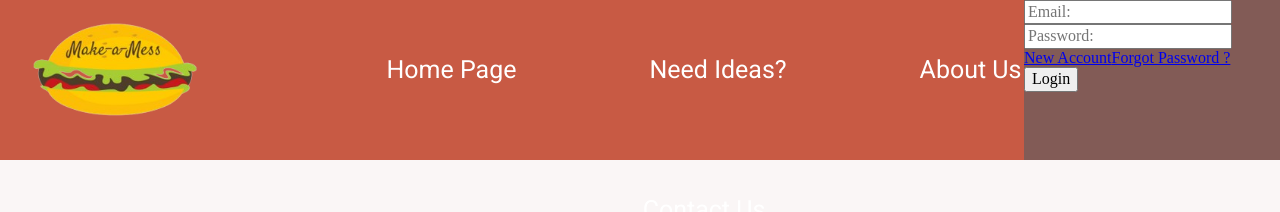
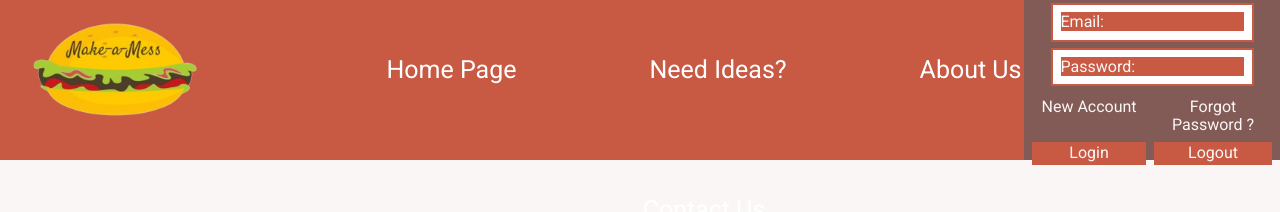
Before and after one commit to Vitavy-Vita/Make-a-Mess, a React (Create React App) app in the folder frontend/: page / in a window 1280 px wide. Shown: the top 212 px of the page. Built offline with nearby package versions, Linux system fonts and the light colour scheme; a web font is replaced by a local one.

Commit message:
fixed sticky situation

```diff
--- a/frontend/src/SASS/_header.scss
+++ b/frontend/src/SASS/_header.scss
@@ -135,7 +135,7 @@ nav {
     display: flex;
     justify-content: space-around;
     flex-wrap: wrap;
-    width: 60%;
+    width: 50%;
     .nav-option {
       text-align: center;
       display: block;
@@ -184,7 +184,7 @@ nav {
 .react-icon {
   color: variables.$gray;
   position: absolute;
-  top: 30px;
+  top: 26px;
   left: 250px;
   z-index: 2;
   cursor: pointer;
--- a/frontend/src/SASS/_login.scss
+++ b/frontend/src/SASS/_login.scss
@@ -3,11 +3,12 @@
 /* -------------------------------------------------------------------------- */
 /*                                 login-area-desktop                                */
 /* -------------------------------------------------------------------------- */
-.login-area-desktop{
-   display: none;
+.login-area-desktop {
+  display: none;
 }
-@media screen and (min-width: 415px){
+@media screen and (min-width: 415px) {
   .login-area-desktop {
+    width: 40%;
     display: block;
     height: 10em;
     position: absolute;
@@ -16,10 +17,92 @@
     margin: 0;
     padding: 0;
     background-color: variables.$brown;
+    text-align: center;
+    form {
+      display: flex;
+      flex-direction: column;
+      justify-content: center;
+      align-items: center;
+    }
+    input {
+      font-family: variables.$text-font;
+      margin: 0.2em;
+      padding: 0.5em;
+      border: 2px solid variables.$red;
+    }
+    input::placeholder {
+      color: variables.$gray;
+      background-color: variables.$red;
+    }
+    a {
+      font-family: variables.$text-font;
+      text-decoration: none;
+      color: variables.$gray;
+    }
+    .buttons {
+      margin: 0.5em;
+      display: grid;
+      grid-template-columns: repeat(2, 1fr);
+      gap:0.5em;
+    }
+    button {
+      font-family: variables.$text-font;
+      border: 2px solid variables.$red;
+      color: variables.$gray;
+      background-color: variables.$red;
+
+    }
+    button:hover {
+      font-family: variables.$text-font;
+      border: 2px solid variables.$red;
+      color: variables.$red;
+      background-color: variables.$gray;
+
+    }
   }
 }
-@media screen and (min-width: 811px){
-  .login-area-desktop{
-    width:20%
+@media screen and (min-width: 811px) {
+  .login-area-desktop {
+    width: 20%;
+    text-align: center;
+    form {
+      @include display-flex;
+      flex-direction: column;
+    }
+    input {
+      font-family: variables.$text-font;
+      padding: 0.5em;
+      border: 2px solid variables.$red;
+    }
+    input::placeholder {
+      color: variables.$gray;
+      background-color: variables.$red;
+    }
+    a {
+      font-family: variables.$text-font;
+      text-decoration: none;
+      color: variables.$gray;
+    }
+    .buttons {
+      margin: 0.5em;
+      display: grid;
+      grid-template-columns: repeat(2, 1fr);
+      gap:0.5em;
+    }
+    button {
+      font-family: variables.$text-font;
+      border: 2px solid variables.$red;
+      color: variables.$gray;
+      background-color: variables.$red;
+      padding: 0 2em;
+
+    }
+    button:hover {
+      font-family: variables.$text-font;
+      border: 2px solid variables.$red;
+      color: variables.$red;
+      background-color: variables.$gray;
+      padding: 0 2em;
+    }
   }
 }
--- a/frontend/src/SASS/_mixin.scss
+++ b/frontend/src/SASS/_mixin.scss
@@ -60,7 +60,7 @@
   border-radius: 15px;
 }
 
-@mixin button-hover{
+@mixin button-hover {
   color: variables.$red;
   background-color: variables.$white;
   border: 1px solid variables.$red;
@@ -69,3 +69,9 @@
   scale: 1.1;
   transition: 0.3s;
 }
+
+@mixin display-flex {
+  display: flex;
+  justify-content: center;
+  align-items: center;
+}
--- a/frontend/src/components/NavBar/Burger.js
+++ b/frontend/src/components/NavBar/Burger.js
@@ -1,7 +1,7 @@
-import { useBurgerProvider } from "../../context/NavBarContext";
+import { useNavBarProvider } from "../../context/NavBarContext";
 
 export default function Burger(props){
-    const value = useBurgerProvider();
+    const value = useNavBarProvider();
 
     return(
         <div className={"burger-menu"} onClick={value.onClickToggle}>
--- a/frontend/src/components/NavBar/DisplayNavBar.js
+++ b/frontend/src/components/NavBar/DisplayNavBar.js
@@ -1,16 +1,17 @@
 import React from "react";
-import { useBurgerProvider } from "../../context/NavBarContext";
+import { useNavBarProvider } from "../../context/NavBarContext";
 import NavBar from "./NavBar";
 import Home from "../HomePage/Home";
 
-
 export default function OnClickToggle(props) {
-  const value = useBurgerProvider();
+  const value = useNavBarProvider();
 
   return (
-    <div className={`${value.stickyCLass ? "sticky" : ""}`}>
-      <NavBar />
-      <Home />
+    <div>
+      <div className={`${value.stickyCLass ? "sticky" : ""}`}>
+        <NavBar />
+      </div>
+        <Home />
     </div>
   );
 }
--- a/frontend/src/components/NavBar/Login.js
+++ b/frontend/src/components/NavBar/Login.js
@@ -11,9 +11,13 @@ export default function Login() {
           <label htmlFor="password" />
           <input type="password" placeholder={"Password:"} />
         </form>
+
+        <div className={"buttons"}>
         <a href="#">New Account</a>
         <a href="#">Forgot Password ?</a>
-        <button>Login</button>
+          <button>Login</button>
+          <button>Logout</button>
+        </div>
       </section>
     </div>
   );
--- a/frontend/src/components/NavBar/Logo.js
+++ b/frontend/src/components/NavBar/Logo.js
@@ -1,8 +1,8 @@
 import logo from "../../assets/images/logo-burger.png";
-import { useBurgerProvider } from "../../context/NavBarContext";
+import { useNavBarProvider } from "../../context/NavBarContext";
 
 export default function Logo() {
-  const value = useBurgerProvider();
+  const value = useNavBarProvider();
   return (
     <img src={logo} alt="logo du site Make-a-Mess" className={value.moveLogo} />
   );
--- a/frontend/src/components/NavBar/NavBar.js
+++ b/frontend/src/components/NavBar/NavBar.js
@@ -1,11 +1,11 @@
-import { useBurgerProvider } from "../../context/NavBarContext";
+import { useNavBarProvider } from "../../context/NavBarContext";
 import Login from "./Login";
 import Burger from "./Burger";
 import Logo from "./Logo";
 import Button from "./Button";
 
 export default function NavBar(props) {
-  const value = useBurgerProvider();
+  const value = useNavBarProvider();
 
   return (
     <nav className={value.navClass}>
--- a/frontend/src/context/NavBarContext.js
+++ b/frontend/src/context/NavBarContext.js
@@ -1,6 +1,6 @@
 import { createContext, useContext, useState, useEffect } from "react";
 
-const BurgerContext = createContext();
+const NavBarContext = createContext();
 
 export default function NavBarProvider(props) {
   const [burgerClass, setBurgerClass] = useState("burger-bar unclicked");
@@ -36,7 +36,7 @@ export default function NavBarProvider(props) {
     setToggleBurger(!toggleBurger);
   };
   return (
-    <BurgerContext.Provider
+    <NavBarContext.Provider
       value={{
         burgerClass: burgerClass,
         navClass: navClass,
@@ -48,11 +48,11 @@ export default function NavBarProvider(props) {
       }}
     >
       {props.children}
-    </BurgerContext.Provider>
+    </NavBarContext.Provider>
   );
 }
 
-export function useBurgerProvider() {
-  const value = useContext(BurgerContext);
+export function useNavBarProvider() {
+  const value = useContext(NavBarContext);
   return value;
 }
```
Lines whose indentation alone changed are shown as unchanged.
